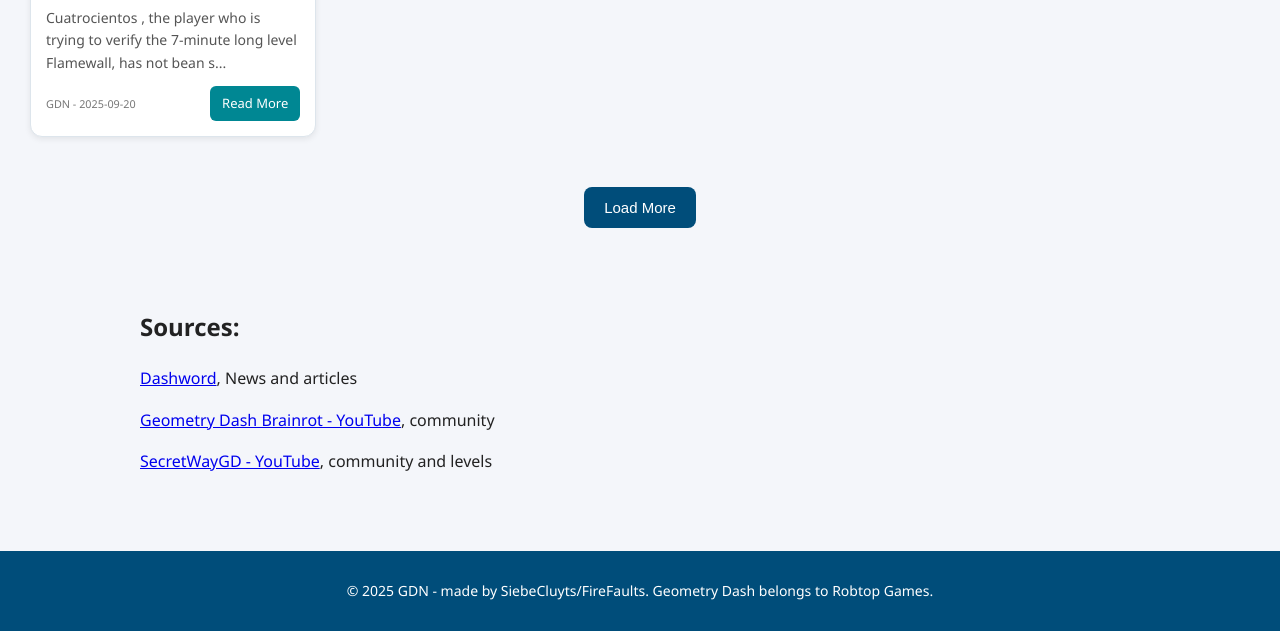
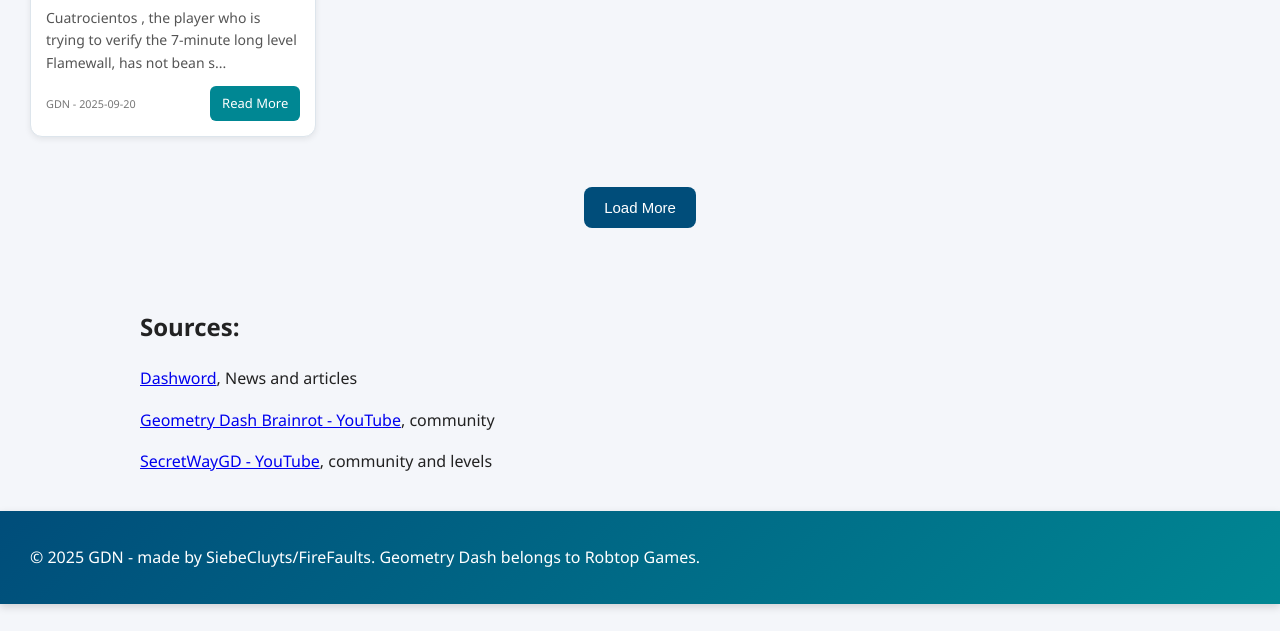
Before and after one commit to siebecluyts/gdn, a website: page index.html in a window 1280 px wide. Shown: the part 798-1429 px from the top of the page. After the commit the page ends 1402 px from the top, so only its background shows below. Drawn offline with Linux system fonts and the light colour scheme.

Commit message:
2.21 wont come pout

```diff
--- a/style.css
+++ b/style.css
@@ -205,12 +205,17 @@
 
 /* ===== Footer ===== */
 footer {
-  background: #004d7a;
+  background: linear-gradient(135deg, #004d7a, #008793);
   color: white;
-  text-align: center;
-  padding: 15px;
-  font-size: 14px;
-  margin-top: 40px;
+  padding: 18px 30px;
+  display: flex;
+  justify-content: space-between;
+  align-items: center;
+  flex-wrap: wrap;
+  box-shadow: 0 3px 8px rgba(0, 0, 0, 0.15);
+  position: sticky;
+  top: 0;
+  z-index: 1000;
 }
 
 /* ===== Responsive ===== */
```
